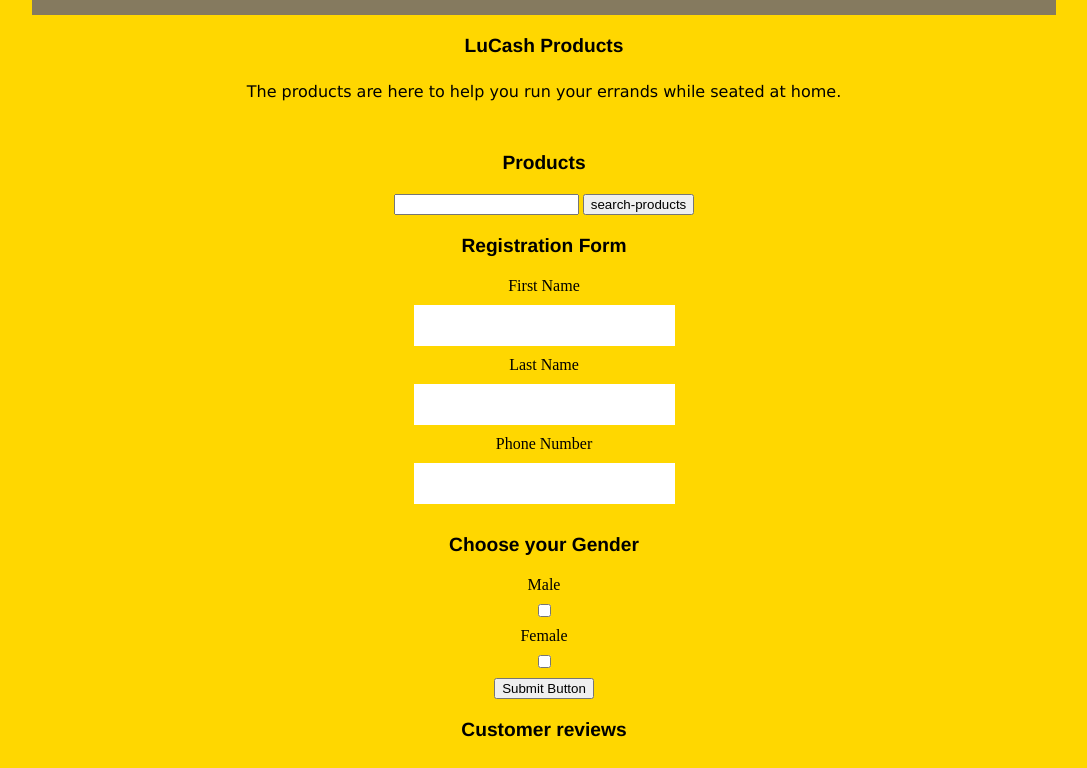
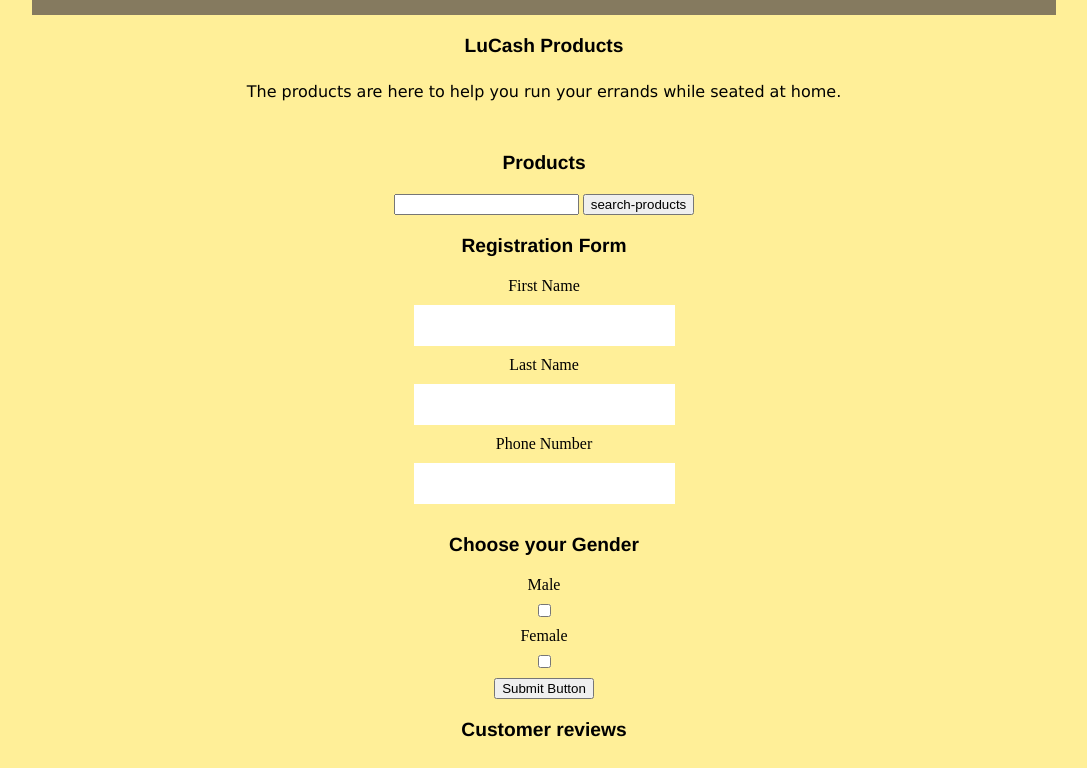
Before and after one commit to WANGECIKARIUKI/Lucy-Project, a website: page index.html in a window 1280 px wide. Shown: the part 92-860 px from the top of the page, without its empty margins (96-1183 px from the left). Drawn offline with Linux system fonts and the light colour scheme; no server answers.

Commit message:
Polished HTML

```diff
--- a/main.css
+++ b/main.css
@@ -45,6 +45,7 @@
   p {
     font-family: 'Lucida Sans';
     padding: 5px;
+    font-size: medium;
 
   }
 
@@ -75,7 +76,7 @@
   body {
     color: var(text-color);
     text-align: center;
-    background-color: gold;
+    background-color: rgba(255, 217, 0, 0.404);
   }
 
 ::placeholder{
```
